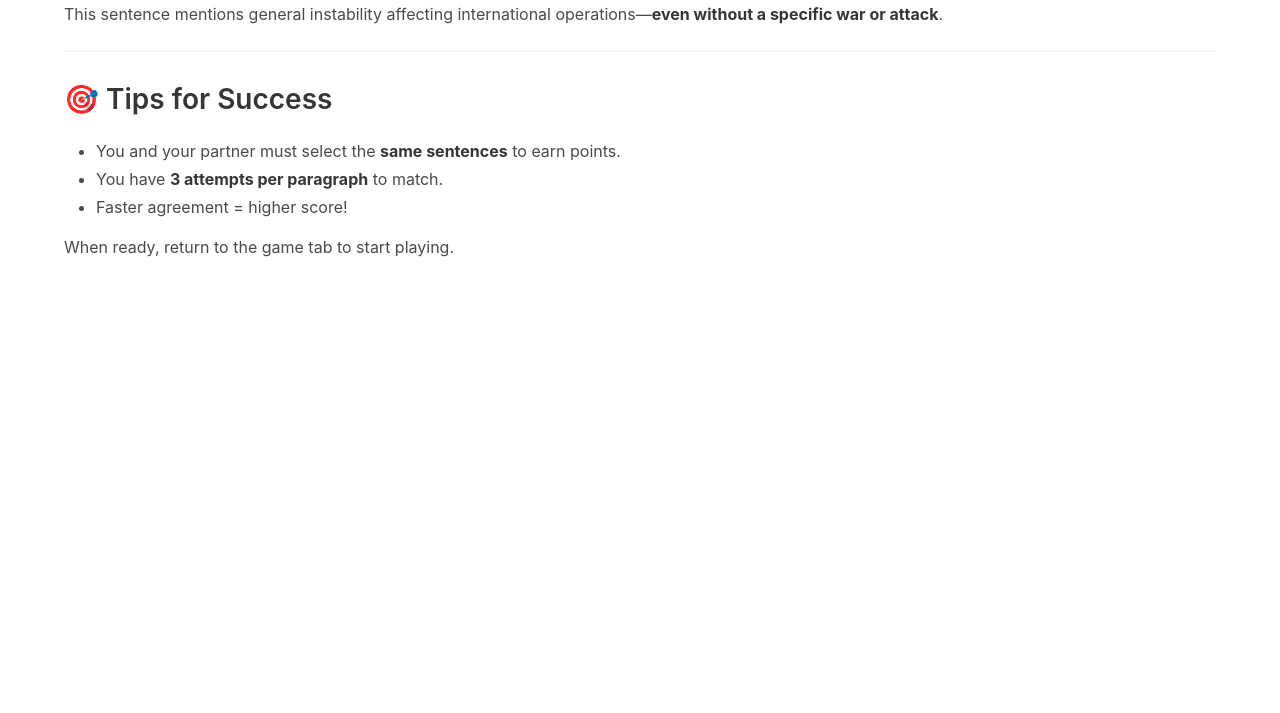
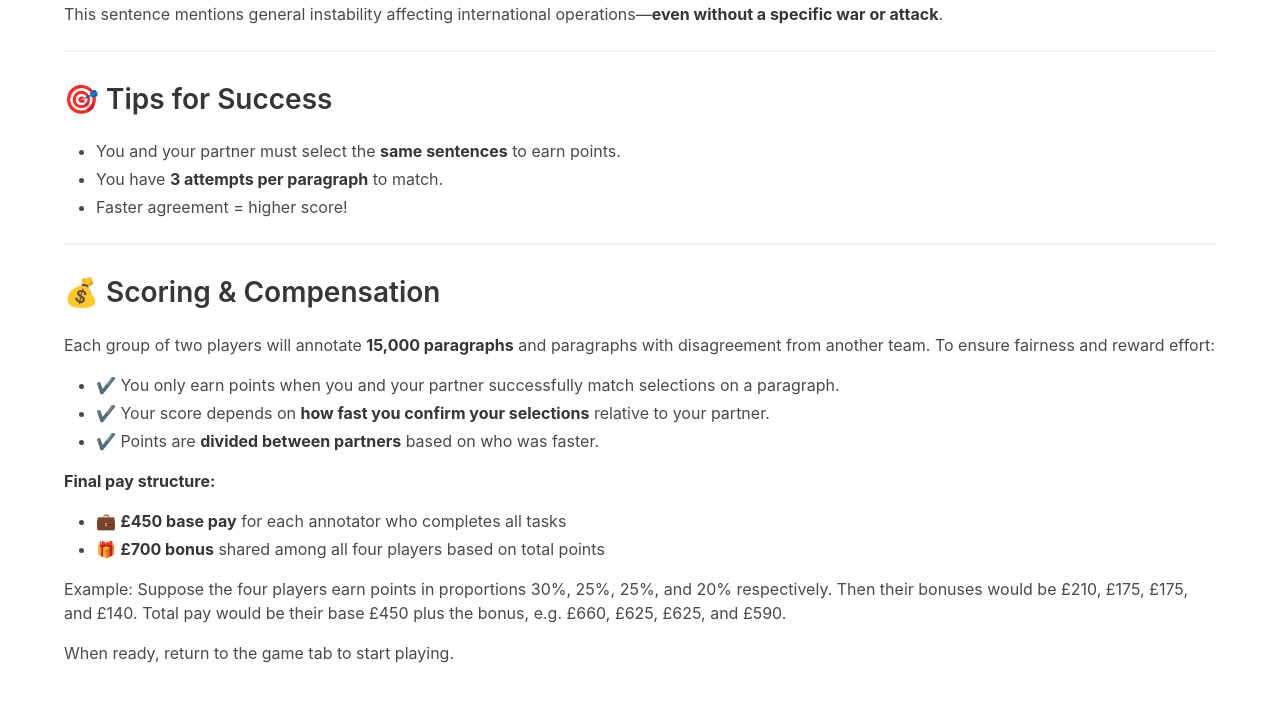
Before and after one commit to zzp-coder/GPR_Game, a Flask app: page /how-to-play in a window 1280 px wide. Shown: the part 1117-1830 px from the top of the page. Before the commit the page ends 1374 px from the top, so only its background shows below. Run offline with Flask 3, Linux system fonts and the light colour scheme; parts of the project's set-up code (start-up, migrations or seed data) failed here and were passed over.

Commit message:
update socring rules

```diff
--- a/app.py
+++ b/app.py
@@ -6,7 +6,7 @@ from werkzeug.security import check_password_hash
 import json, sqlite3, time, os, io
 import spacy
 from utils import split_sentences, load_pairs, get_or_create_progress, get_paragraph_by_index, calculate_score, \
-    advance_progress
+    advance_progress, calculate_relative_score
 from config import DB_PATH
 import shutil
 
@@ -128,15 +128,12 @@ def handle_submit(data):
     })
 
     if is_match or attempts[room] >= 3:
-        score1 = calculate_score(len(s1), dur1)
-        score2 = calculate_score(len(s2), dur2)
-
+        score1, score2 = calculate_relative_score(dur1, dur2)
         conn = sqlite3.connect(DB_PATH)
         c = conn.cursor()
         if is_match:
             c.execute('UPDATE users SET total_score = total_score + ? WHERE username = ?', (score1, p1))
             c.execute('UPDATE users SET total_score = total_score + ? WHERE username = ?', (score2, p2))
-
         c.execute('''INSERT INTO matches
                      (paragraph_id, player1, player2, is_match, selections_p1, selections_p2,
                       score_p1, score_p2, duration_p1, duration_p2, attempts_json)
--- a/templates/how_to_play.html
+++ b/templates/how_to_play.html
@@ -68,6 +68,27 @@
         <li>Faster agreement = higher score!</li>
       </ul>
 
+      <hr>
+
+      <h2 class="subtitle">💰 Scoring & Compensation</h2>
+      <p>Each group of two players will annotate <strong>15,000 paragraphs</strong> and paragraphs with disagreement from another team. To ensure fairness and reward effort:</p>
+
+      <ul>
+        <li>✔️ You only earn points when you and your partner successfully match selections on a paragraph.</li>
+        <li>✔️ Your score depends on <strong>how fast you confirm your selections</strong> relative to your partner.</li>
+        <li>✔️ Points are <strong>divided between partners</strong> based on who was faster.</li>
+      </ul>
+
+      <p><strong>Final pay structure:</strong></p>
+        <ul>
+          <li>💼 <strong>£450 base pay</strong> for each annotator who completes all tasks</li>
+          <li>🎁 <strong>£700 bonus</strong> shared among all four players based on total points</li>
+        </ul>
+      <p>
+        Example: Suppose the four players earn points in proportions 30%, 25%, 25%, and 20% respectively. Then their bonuses would be £210, £175, £175, and £140.
+        Total pay would be their base £450 plus the bonus, e.g. £660, £625, £625, and £590.
+      </p>
+
       <p>When ready, return to the game tab to start playing.</p>
     </div>
   </section>
--- a/utils.py
+++ b/utils.py
@@ -55,7 +55,10 @@ def advance_progress(room):
     conn.close()
     return get_paragraph_by_index(room, index)
 
-def calculate_score(num_sentences, duration):
-    base = num_sentences
-    time_factor = 1 + max(0, (60 - duration) / 60)
-    return round(base * time_factor, 2)
+def calculate_relative_score(duration1, duration2):
+    total = duration1 + duration2
+    if total == 0:
+        return 0.5, 0.5  # 平分
+    score1 = duration2 / total
+    score2 = duration1 / total
+    return round(score1, 4), round(score2, 4)
```
